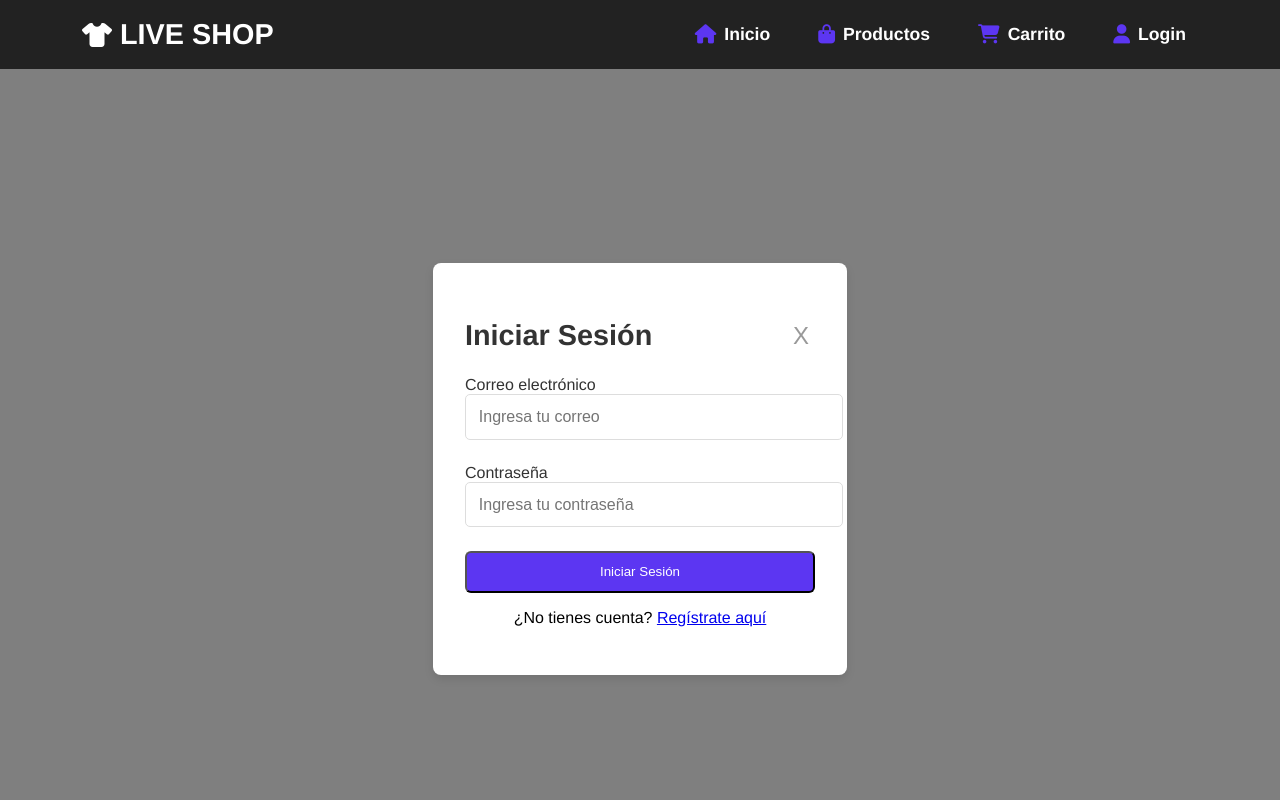
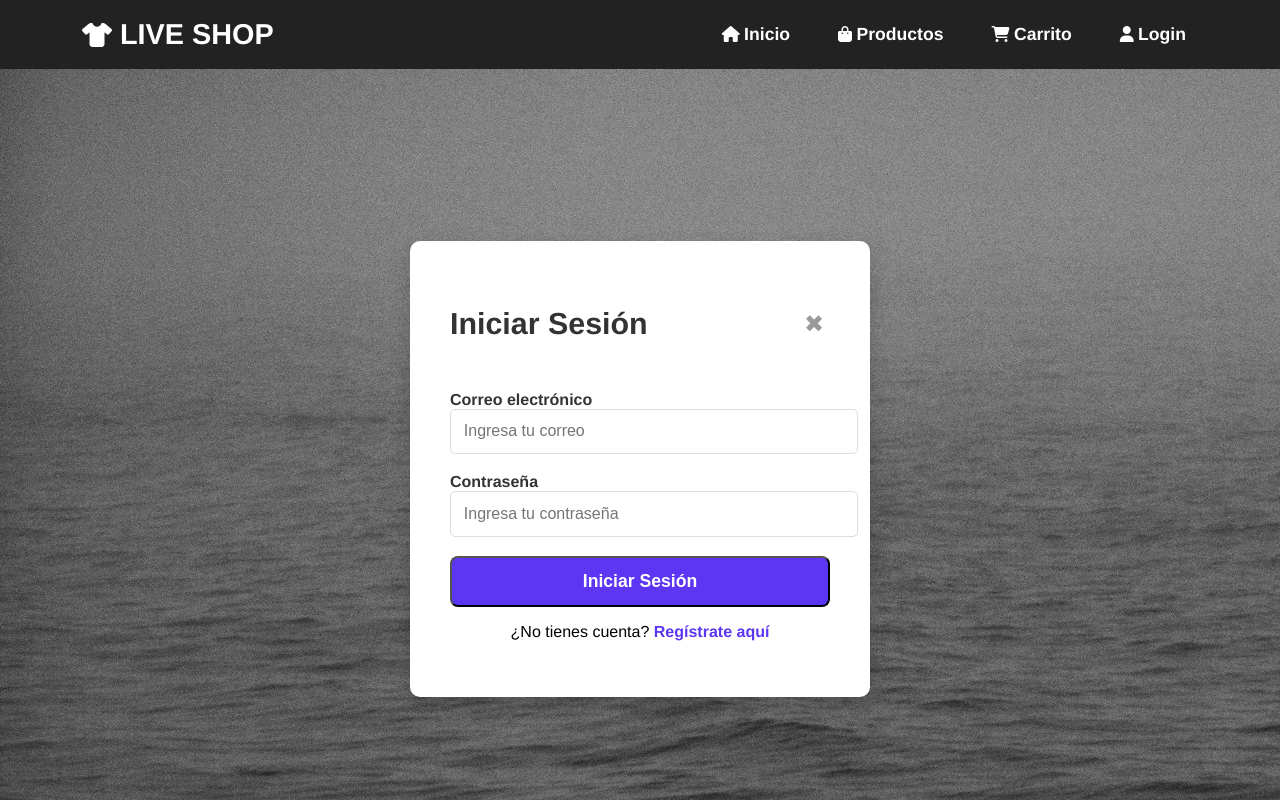
Before and after one commit to JoseCarlosOlivaMedac/Proyecto-BBDD, a Vue app: page /login in a window 1280 px wide. Shown: the top 800 px of the page. Built offline with nearby package versions, Linux system fonts and the light colour scheme.

Commit message:
Maquetacion del Login

```diff
--- a/src/components/Header.vue
+++ b/src/components/Header.vue
@@ -105,25 +105,36 @@ nav ul {
   padding: 0;
   gap: 1.5rem;
 }
-
 nav ul li {
   position: relative;
   padding: 8px 12px;
   border-radius: 6px;
-  transition: background 0.3s ease-in-out;
-  display: flex;
-  align-items: center;
-  gap: 0.5rem;
+  transition: color 0.3s ease-in-out;
+
+
 }
 
-/* ICONOS DEL MENÚ */
-nav ul li i {
+nav ul li a {
+  text-decoration: none; /* Elimina el subrayado */
+  color: #fff;
+  font-size: 1.1rem;
+  font-weight: bold;
+  position: relative;
+  transition: color 0.3s ease-in-out;
+}
+
+
+/* Aplica el efecto al pasar el ratón sobre <li> o <a> */
+nav ul li:hover a,
+nav ul li:hover i,
+nav ul li a:hover,
+nav ul li a:hover i {
   color: #5c36f2;
-  font-size: 1.2rem;
+
 }
 
 /* Línea animada debajo del enlace */
-nav ul li a::after {
+nav ul li::after {
   content: "";
   position: absolute;
   bottom: -4px;
@@ -132,23 +143,13 @@ nav ul li a::after {
   height: 2px;
   background-color: #5c36f2;
   transition: width 0.3s ease, left 0.3s ease;
+
 }
-/* Expansión desde el centro */
-nav ul li:hover a::after {
+
+/* Expansión desde el centro al hacer hover */
+nav ul li:hover::after {
   width: 100%;
   left: 0;
-}
-nav ul li a {
-  text-decoration: none;
-  color: #fff;
-  font-size: 1.1rem;
-  font-weight: bold;
-  position: relative;
-  transition: color 0.3s ease-in-out;
-}
-
-nav ul li:hover a {
-  color: #5c36f2;
 }
 
 /* MENÚ MOBILE */
--- a/src/views/Login.vue
+++ b/src/views/Login.vue
@@ -1,89 +1,123 @@
 <template>
-    <section class="login">
-      <div class="login-container">
-        <div class="login-header">
-          <h2>Iniciar Sesión</h2>
-          <button class="close-btn" @click="cerrarVista">X</button>
+  <section class="auth">
+    <div class="auth-container">
+      <div class="auth-header">
+        <h2>{{ isLogin ? "Iniciar Sesión" : "Registro" }}</h2>
+        <button class="close-btn" @click="cerrarVista">✖</button>
       </div>
+
       <form @submit.prevent="submitForm">
         <div class="input-group">
           <label for="email">Correo electrónico</label>
           <input type="email" id="email" v-model="email" required placeholder="Ingresa tu correo">
         </div>
+
         <div class="input-group">
           <label for="password">Contraseña</label>
           <input type="password" id="password" v-model="password" required placeholder="Ingresa tu contraseña">
         </div>
-          <button type="submit" class="btn-secundary">Iniciar Sesión</button>
-          <p>¿No tienes cuenta? <router-link to="/registro">Regístrate aquí</router-link></p>
+
+        <div v-if="!isLogin" class="input-group">
+          <label for="name">Nombre Completo</label>
+          <input type="text" id="name" v-model="name" required placeholder="Ingresa tu nombre">
+        </div>
+
+        <button type="submit" class="btn-auth">
+          {{ isLogin ? "Iniciar Sesión" : "Registrarse" }}
+        </button>
       </form>
+
+      <p>
+        {{ isLogin ? "¿No tienes cuenta?" : "¿Ya tienes cuenta?" }}
+        <span @click="toggleAuthMode">{{ isLogin ? "Regístrate aquí" : "Inicia sesión aquí" }}</span>
+      </p>
     </div>
   </section>
 </template>
 
 <script setup>
-  import { ref } from 'vue';
-  import { useRouter } from 'vue-router';
+import { ref } from "vue";
+import { useRouter } from "vue-router";
 
-  const email = ref('');
-  const password = ref('');
+const email = ref("");
+const password = ref("");
+const name = ref("");
+const isLogin = ref(true); // Alternar entre Login y Registro
 const router = useRouter();
 
 const cerrarVista = () => {
-    router.push('/');
+  router.push("/");
 };
 
 const submitForm = () => {
-    // Aquí iría la lógica para manejar el inicio de sesión
-    console.log('Iniciando sesión con:', email.value, password.value);
+  if (isLogin.value) {
+    console.log("Iniciando sesión con:", email.value, password.value);
+  } else {
+    console.log("Registrando usuario:", name.value, email.value, password.value);
+  }
+};
+
+const toggleAuthMode = () => {
+  isLogin.value = !isLogin.value;
 };
 </script>
 
 <style scoped>
-  .login {
+
+.auth {
   width: 100%;
   height: 100vh;
-    background-color: rgba(0, 0, 0, 0.5);
+  background-image: url("/public/imagenes/login-background.jpg");
   display: flex;
   justify-content: center;
   align-items: center;
 }
 
-  .login-container {
-    background-color: #fff;
-    padding: 2rem;
-    border-radius: 8px;
-    box-shadow: 0 4px 10px rgba(0, 0, 0, 0.1);
-    width: 350px;
+.auth-container {
+  background: white;
+  padding: 2.5rem;
+  border-radius: 10px;
+  box-shadow: 0 8px 20px rgba(0, 0, 0, 0.2);
+  width: 380px;
+  text-align: center;
+  animation: fadeIn 0.5s ease-in-out;
 }
 
-  .login-header {
+.auth-header {
   display: flex;
   justify-content: space-between;
   align-items: center;
+  margin-bottom: 1.5rem;
 }
 
 h2 {
-    font-size: 1.8rem;
+  font-size: 1.9rem;
   color: #333;
 }
 
 .close-btn {
-    background-color: transparent;
+  background: none;
   border: none;
   font-size: 1.5rem;
   color: #999;
   cursor: pointer;
+  transition: color 0.3s;
 }
 
+.close-btn:hover {
+  color: #5c36f2;
+}
+
+/* Inputs */
 .input-group {
-    margin-bottom: 1.5rem;
+  margin-bottom: 1.2rem;
+  text-align: left;
 }
 
 label {
   font-size: 1rem;
+  font-weight: bold;
   color: #333;
-    margin-bottom: 0.5rem;
 }
 
 input {
@@ -93,36 +127,57 @@
   border: 1px solid #ddd;
   border-radius: 5px;
   outline: none;
+  transition: border-color 0.3s;
 }
 
 input:focus {
   border-color: #5c36f2;
+  box-shadow: 0 0 5px rgba(92, 54, 242, 0.3);
 }
 
-  button[type="submit"] {
-    background-color: #5c36f2;
+/* Botón */
+.btn-auth {
+  background: #5c36f2;
   color: white;
-    padding: 0.7rem 1.5rem;
-    border-radius: 6px;
+  padding: 0.8rem;
+  border-radius: 8px;
   width: 100%;
+  font-size: 1.1rem;
+  font-weight: bold;
   cursor: pointer;
+  transition: background 0.3s ease-in-out;
 }
 
-  button[type="submit"]:hover {
-    background-color: #e67d00;
+.btn-auth:hover {
+  background: #e67d00;
 }
 
+/* Alternar entre Login y Registro */
 p {
-    text-align: center;
   margin-top: 1rem;
+  font-size: 1rem;
 }
 
-  router-link {
+p span {
   color: #5c36f2;
-    text-decoration: none;
+  font-weight: bold;
+  cursor: pointer;
+  transition: color 0.3s;
 }
 
-  router-link:hover {
-    text-decoration: underline;
+p span:hover {
+  color: #e67d00;
+}
+
+/* Animación */
+@keyframes fadeIn {
+  0% {
+    transform: translateY(-20px);
+    opacity: 0;
+  }
+  100% {
+    transform: translateY(0);
+    opacity: 1;
+  }
 }
 </style>
```
Also changed, not shown: Colores.txt (added), public/imagenes/login-background.jpg (added). Lines whose indentation alone changed are shown as unchanged.
